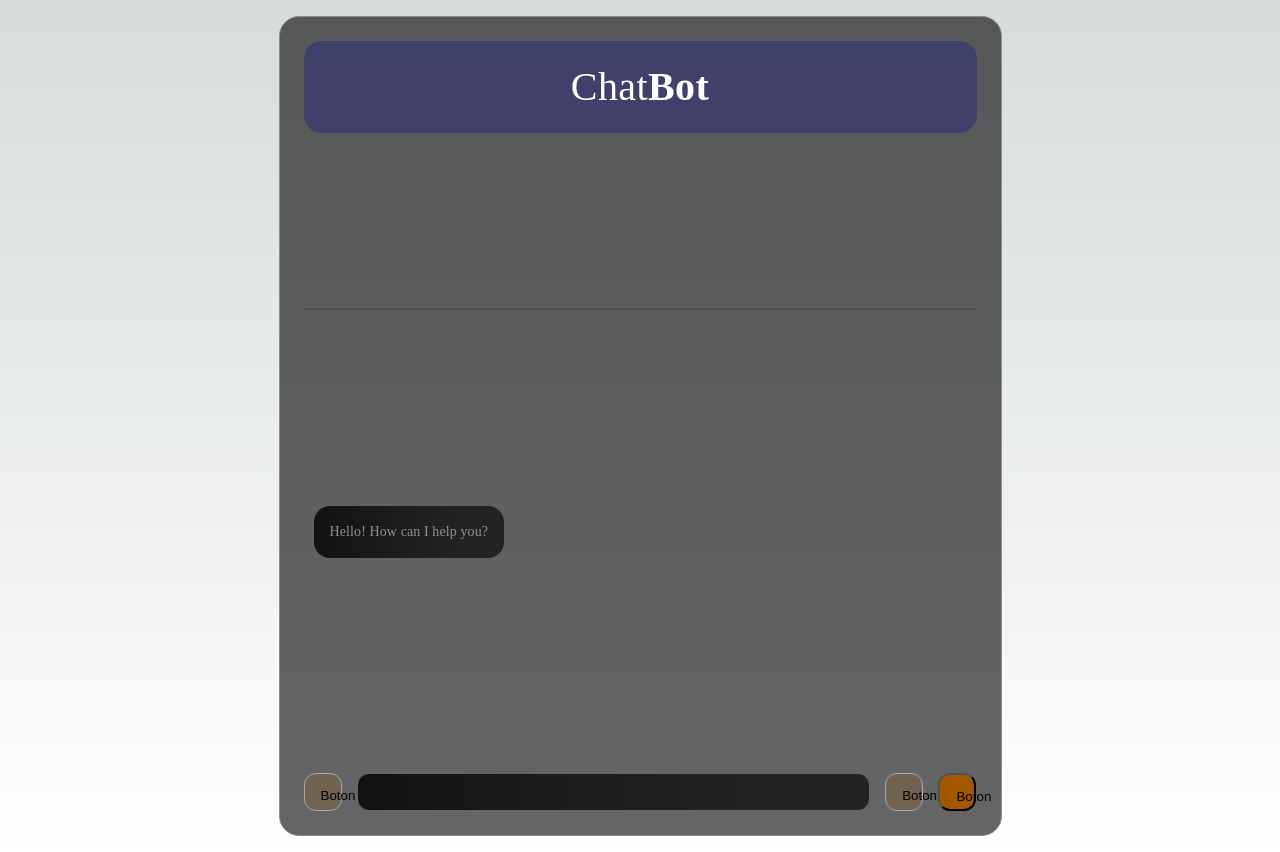
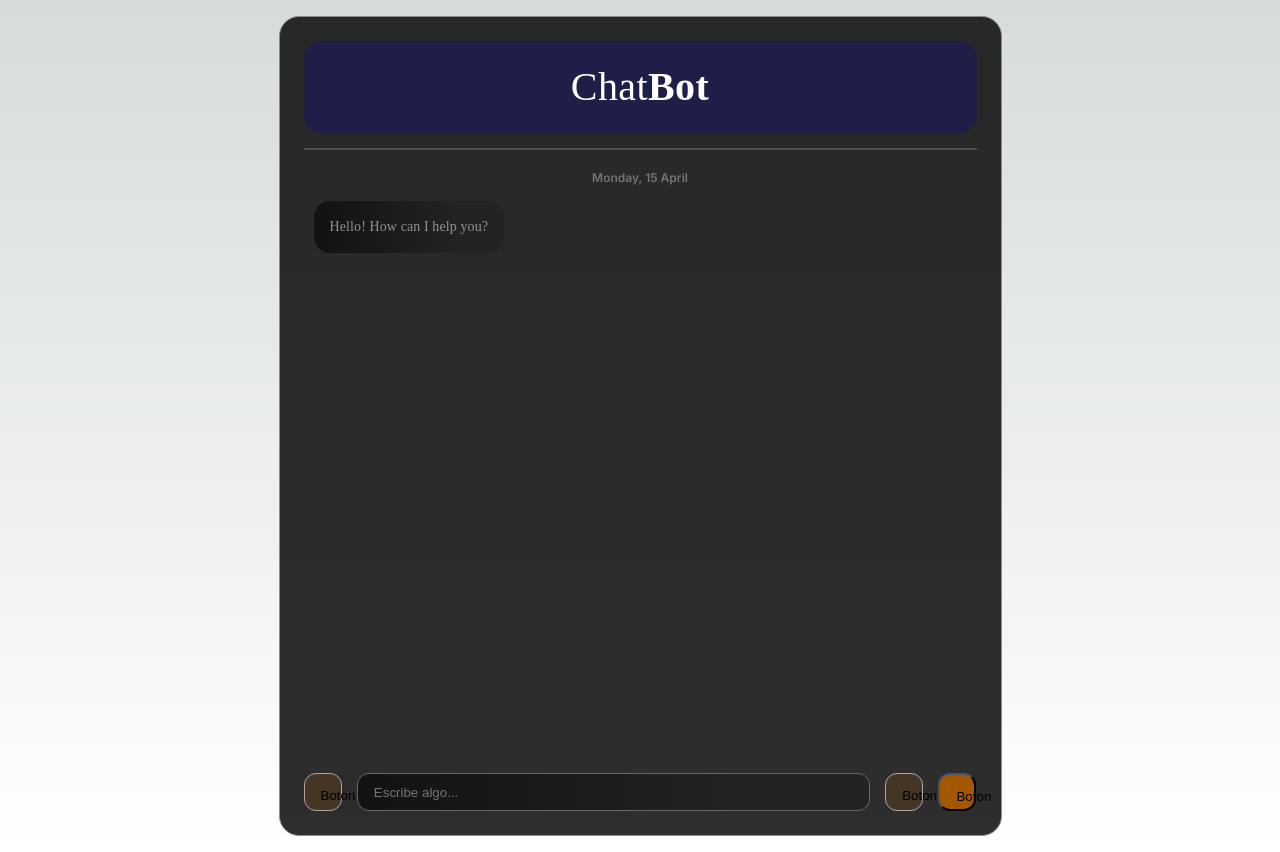
Before and after one commit to stra-ia/business-simulation-front, a Next.js app: page /chat in a window 1280 px wide. Built offline with nearby package versions, Linux system fonts and the light colour scheme.

Commit message:
feat: added group by date and formatted date

```diff
--- a/src/app/chatbox/Chatbox.module.css
+++ b/src/app/chatbox/Chatbox.module.css
@@ -3,7 +3,7 @@
     flex-direction: column;
     padding: 10px;
     border-radius: 20px;
-    background: #00000099;
+    background: #000000d1;
     width: 723px;
     height: 820px;
     padding: 24px;
--- a/src/app/chatbox/Chatbox.tsx
+++ b/src/app/chatbox/Chatbox.tsx
@@ -24,21 +24,34 @@ export default function Chatbox() {
         arr.push(message)
         setMessages([...arr])
         let response = await handleSendGemini(message.message)
+        // let newMessage = {
+        //     role: authorType.BOT,
+        //     message: response,
+        //     date: new Date()
+        // }
+        // arr.push(newMessage)
+        // setMessages([...arr])
+    }
+
+    const handleSendGemini = async( prompt : string ) => {
+        const result = await model.generateContentStream(prompt);
+        // const response = await result.response;
+
+        let text = '';
+        let arr = messages;
         let newMessage = {
             role: authorType.BOT,
-            message: response,
+            message: '',
             date: new Date()
         }
         arr.push(newMessage)
         setMessages([...arr])
-    }
-
-    const handleSendGemini = async( prompt : string ) => {
-        // const prompt = "Write a story about a magic carrot.";
-        const result = await model.generateContent(prompt);
-        const response = await result.response;
-        const text = response.text();
-        return text;
+        for await (const chunk of result.stream) {
+            const chunkText = chunk.text();
+            text += chunkText;
+            arr[arr.length-1].message = text;
+            setMessages([...arr])
+        }
     }
 
     useEffect(() => {
--- a/src/app/chatbox/ChatboxBody.module.css
+++ b/src/app/chatbox/ChatboxBody.module.css
@@ -8,6 +8,7 @@
     scrollbar-width: none;/*fancy width*/
     /* scrollbar-color: #f3f0dd #154734; */
     scrollbar-color: #a1a1a1 transparent !important;
+    height: 100%;
 }
 
 .body::-webkit-scrollbar {
@@ -25,6 +26,18 @@
 
 .hr {
     border: 1px solid #4F4F4F
+}
+
+.dateSpan {
+    display: flex;
+    flex-direction: column;
+    text-align: center;
+
+    font-family: Inter;
+    font-size: 12px;
+    font-weight: 600;
+    line-height: 15.6px;
+    color: #737373;
 }
 
 .messageForMe {
--- a/src/app/chatbox/ChatboxBody.tsx
+++ b/src/app/chatbox/ChatboxBody.tsx
@@ -1,4 +1,4 @@
-import React, { useEffect } from 'react'
+import React, { useEffect, useMemo } from 'react'
 import style from './ChatboxBody.module.css'
 import { Messages, authorType } from './utils/enums';
 
@@ -11,15 +11,44 @@ export default function ChatboxBody( {messages} : ChatboxBodyProps ) {
 useEffect(() => {},[])
 useEffect(() => {},[messages])
 
+    function groupMessagesByDateAndSender(messages: any) {
+        return messages.reduce((groups: any, message: any) => {
+            const dayWeek = message.date.toLocaleDateString('en-US', { weekday: "long" });
+            const dayMonth = message.date.getDate();
+            const monthName = message.date.toLocaleDateString('en-US', { month: "long" });
+            const formattedDate = `${dayWeek}, ${dayMonth} ${monthName}`;
+
+            if (!groups[formattedDate]) {
+                groups[formattedDate] = [];
+            }
+            groups[formattedDate].push([message]);
+            return groups
+        }, {});
+    }
+
+    const groups = useMemo(
+        () => Object.entries(groupMessagesByDateAndSender(messages)),
+    [messages],
+    );
+
+    console.log(groups,'groups')
+
     return (
         <>
         <hr className={style.hr} />
             <div className={style.body}>
                 {
-                    messages.length > 0 && messages.map(( item, index ) => (
-                        <div key={index} className={ item.role == authorType.BOT ? style.messageForMe : style.messageByMe }>
-                            {item.message}
-                        </div>
+                    groups.map(([date, messagesGroups], index) => (
+                        <React.Fragment key={index}>
+                            <span className={ style.dateSpan }>{date}</span>
+                        {
+                            messagesGroups.length > 0 && messages.map(( item, i ) => (
+                                <div key={i} className={ item.role == authorType.BOT ? style.messageForMe : style.messageByMe }>
+                                    {item.message}
+                                </div>
+                            ))
+                        }
+                        </React.Fragment>
                     ))
                 }
             </div>
--- a/src/app/chatbox/ChatboxFooter.module.css
+++ b/src/app/chatbox/ChatboxFooter.module.css
@@ -45,4 +45,5 @@
     opacity: 0px;
     border: 1px solid #676767;
     background: linear-gradient(90.58deg, #121212 0.13%, #242323 76.43%);
+    color: #A9A9A9;
 }
--- a/src/app/chatbox/ChatboxFooter.tsx
+++ b/src/app/chatbox/ChatboxFooter.tsx
@@ -32,7 +32,7 @@ export default function ChatboxFooter({ addMessage } : ChatboxFooterProps ) {
     return (
         <div className={style.footer}>
             <button className={style.button} name='button' type='button' >Boton</button>
-            <input className={style.input} value={message} onKeyDown={handleKeyDown}  onChange={handleChangeMessage} type="text" />
+            <input className={style.input} placeholder='Escribe algo...' value={message} onKeyDown={handleKeyDown}  onChange={handleChangeMessage} type="text" />
             <button className={style.button}  onClick={handleCreateMessage} name='button' type='button' >Boton</button>
             <button className={style.buttonVoice}  name='button' type='button' >Boton</button>
         </div>
```
